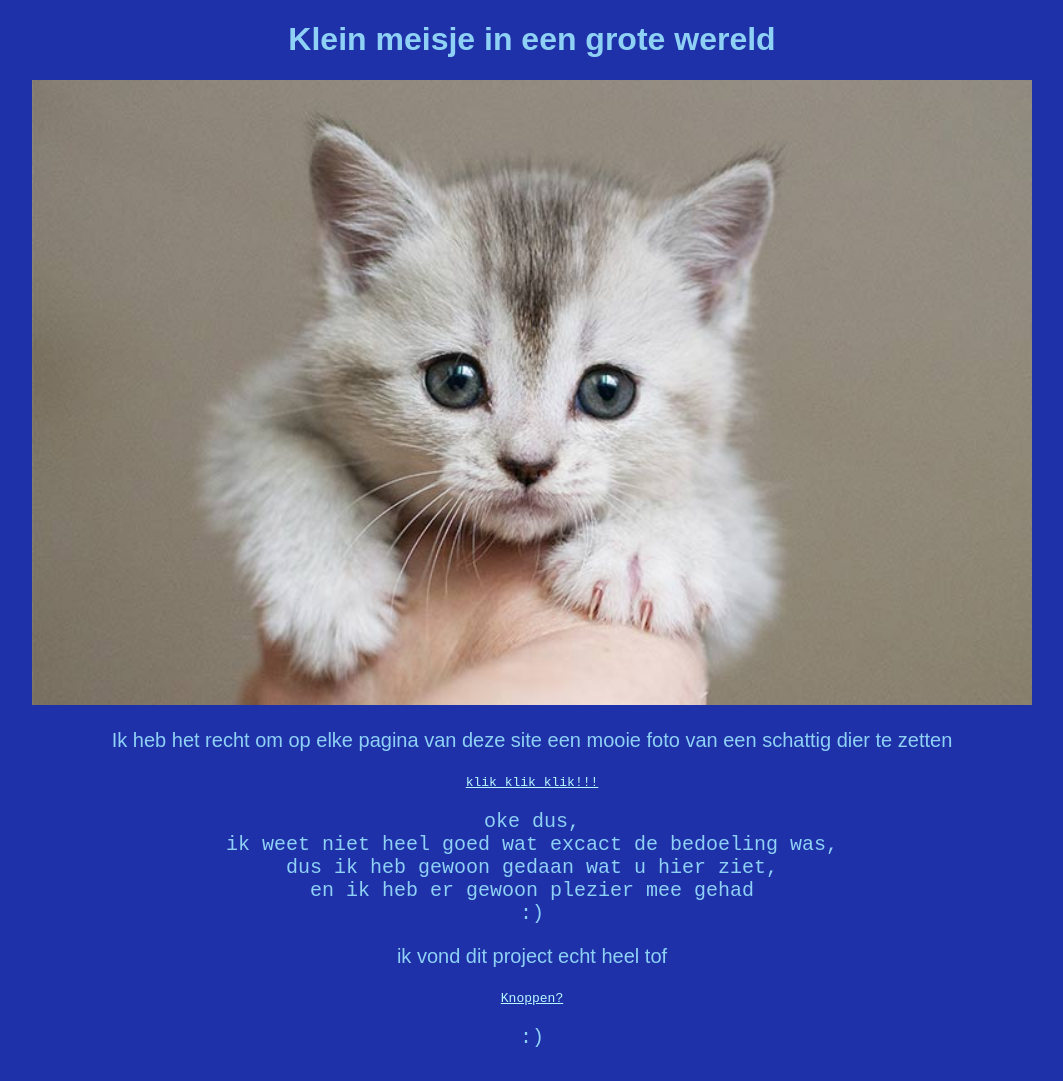
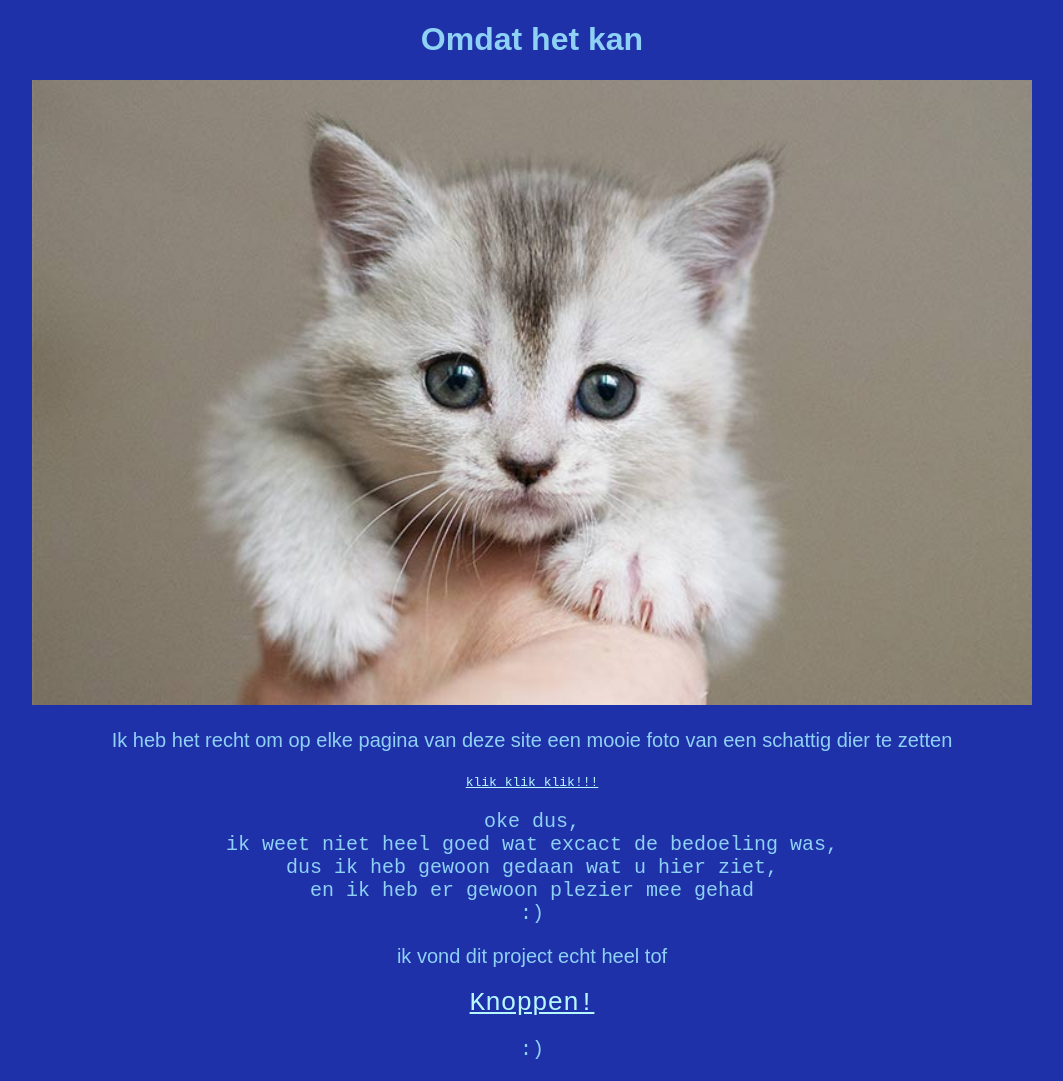
Before and after one commit to RuneStarckx/RuneStarckx.github.io, a plain HTML site: page index.html in a window 1280 px wide. Shown: the whole page, without its empty margins (108-1171 px from the left). Drawn offline with Linux system fonts and the light colour scheme.

Commit message:
Update index.html

```diff
--- a/index.html
+++ b/index.html
@@ -28,11 +28,15 @@
    font-family: monospace;
    }
 
+   #knoppen{
+    font-size:2em ;
+   }
+
   </style>
 </head>
 <body>
 
- <h1>Klein meisje in een grote wereld</h1>
+ <h1>Omdat het kan</h1>
 
  <img src="adorable_kitten.jpg" alt="adorable kitten" width= 1000>
 
@@ -50,7 +54,7 @@
 
  <p>ik vond dit project echt heel tof</p>
 
-  <a href="knoppen.html">Knoppen?</a>
+  <a id="knoppen" href="knoppen.html">Knoppen!</a>
 
 
   <p id="smiley">
```
